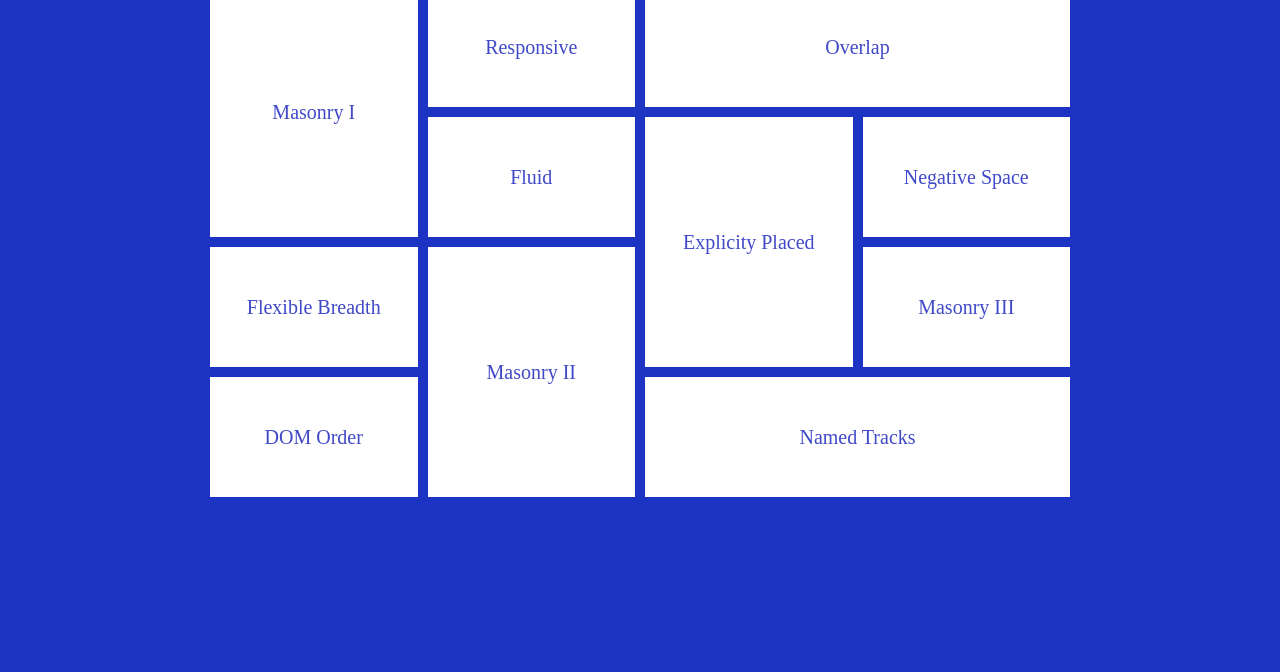
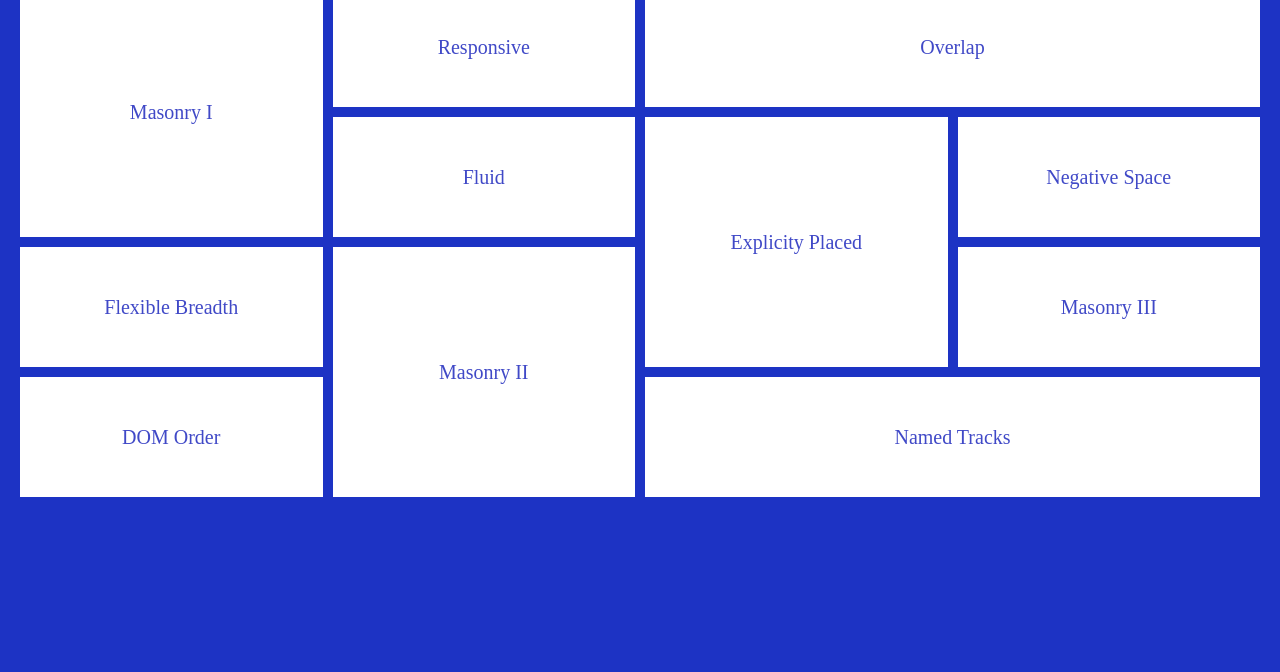
Before and after one commit to konstantine999/Homework-12, a plain HTML site: page index.html in a window 1280 px wide. Shown: the part 128-800 px from the top of the page. Drawn offline with Linux system fonts and the light colour scheme.

Commit message:
made some changes

```diff
--- a/style.css
+++ b/style.css
@@ -24,7 +24,8 @@ h1 {
     color: #f7f7ff;
 }
 .container {
-    max-width: 860px;
+    max-width: 1240px;
+    width: 100%;
     margin: 0 auto;
     margin-top: 60px;
 }
@@ -85,9 +86,6 @@ h1 {
     grid-area: Named;
 }
 @media (max-width: 1024px) {
-    .container {
-        width: 100%;
-    }
     .logos {
         display: none;
     }
```
